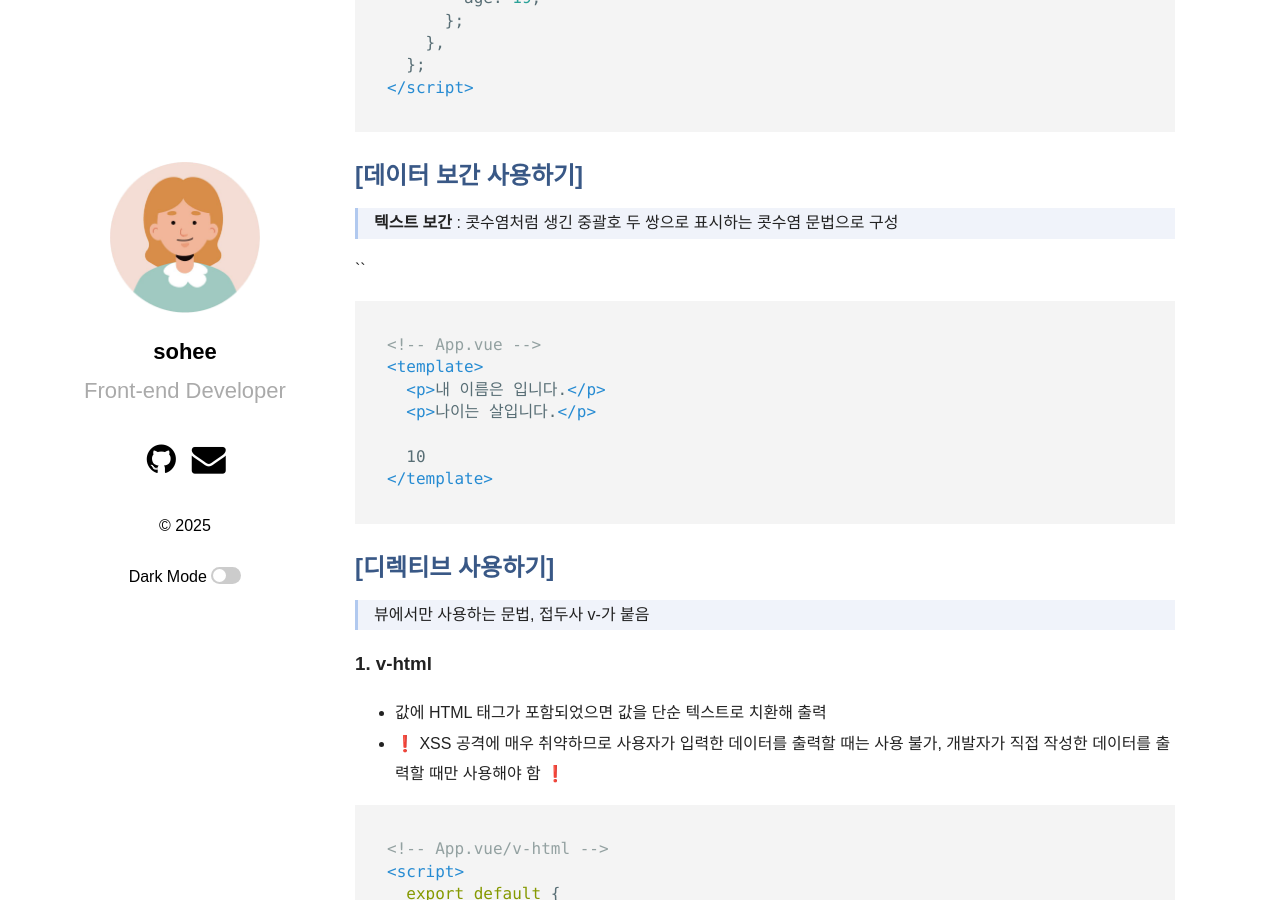
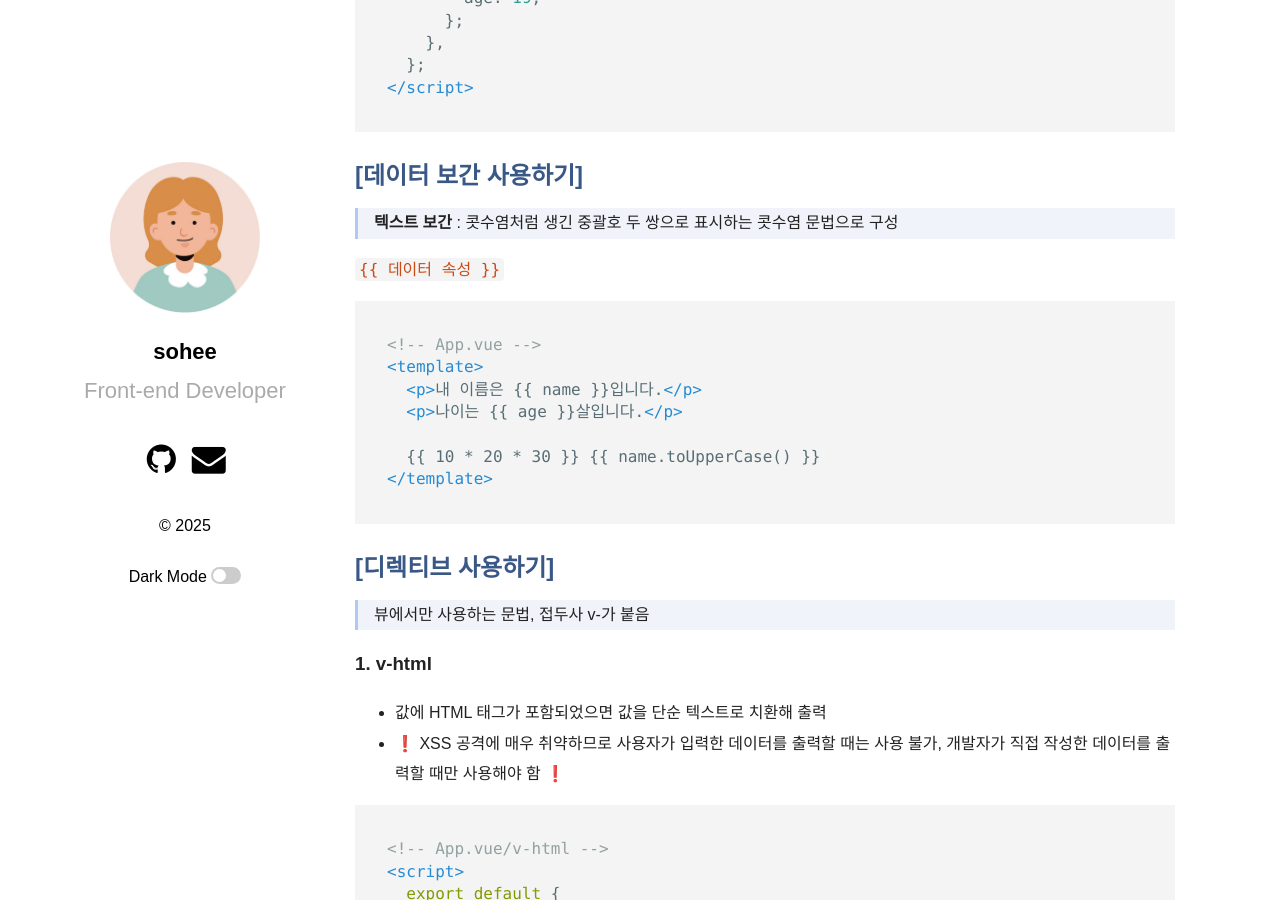
Before and after one commit to shkim00216/shkim00216.github.io, a Jekyll site: the page built from _posts/2025-10-01-vue2.md, in a window 1280 px wide and 900 px high, scrolled down 5445 px. Built offline with Jekyll 4.4.1, drawn with Linux system fonts in a browser that asks for light colours; some web fonts are replaced; some of the changed text lies outside the part shown.

Commit message:
Update 2025-10-01-vue2.md

````diff
--- a/_posts/2025-10-01-vue2.md
+++ b/_posts/2025-10-01-vue2.md
@@ -221,15 +221,16 @@ createApp({
 
 > **텍스트 보간** : 콧수염처럼 생긴 중괄호 두 쌍으로 표시하는 콧수염 문법으로 구성
 
-`{{ 데이터 속성 }}`
+`{% raw %}{{ 데이터 속성 }}{% endraw %}`
 
 ```html
 <!-- App.vue -->
 <template>
-  <p>내 이름은 {{ name }}입니다.</p>
-  <p>나이는 {{ age }}살입니다.</p>
+  <p>내 이름은 {% raw %}{{ name }}{% endraw %}입니다.</p>
+  <p>나이는 {% raw %}{{ age }}{% endraw %}살입니다.</p>
 
-  {{ 10 * 20 * 30 }} {{ name.toUpperCase() }}
+  {% raw %}{{ 10 * 20 * 30 }}{% endraw %} {% raw %}{{ name.toUpperCase() }}{%
+  endraw %}
 </template>
 ```
 
@@ -294,11 +295,11 @@ createApp({
 </script>
 
 <template>
-  <div v-pre>{{ message }}</div>
+  <div v-pre>{% raw %}{{ message }}{% endraw %}</div>
 </template>
 
 <!-- 결과 -->
-<!-- {{ message }} -->
+<!-- {% raw %}{{ message }}{% endraw %} -->
 ```
 
 ### 4. v-bind
@@ -408,7 +409,7 @@ createApp({
 </head>
 <body>
   <div id="app">
-    <h1 v-cloak>{{ message }}</h1>
+    <h1 v-cloak>{% raw %}{{ message }}{% endraw %}</h1>
   </div>
   <script src="https://unpkg.com/vue@3/dist/vue.global.js"></script>
   <script>
@@ -490,7 +492,8 @@ v-for="(값, 키, 인덱스) in 객체" key="고유값"
   <h1>user 데이터의 반복 결과</h1>
   <ul>
     <li v-for="(value, key, index) in user" :key="index">
-      {{ index }}: {{ key }} : {{ value }}
+      {% raw %}{{ index }}{% endraw %}: {% raw %}{{ key }}{% endraw %} : {% raw
+      %}{{ value }}{% endraw %}
     </li>
   </ul>
 </template>
@@ -747,7 +750,7 @@ v-for="(값, 키, 인덱스) in 객체" key="고유값"
 
 <template>
   <!-- 한 번 렌더링 후 렌더링되지 않음 -->
-  <h1 v-once>{{ number }}</h1>
+  <h1 v-once>{% raw %}{{ number }}{% endraw %}</h1>
   <button type="button" @click="increasement">증가</button>
 </template>
 ```
@@ -776,9 +779,9 @@ v-for="(값, 키, 인덱스) in 객체" key="고유값"
 <template>
   <!-- 이름과 성별 변경만 다시 렌더링됨 -->
   <div v-memo="[name, gender]">
-    <p>이름: {{ name }}</p>
-    <p>성별: {{ gender }}</p>
-    <p>나이: {{ age }}</p>
+    <p>이름: {% raw %}{{ name }}{% endraw %}</p>
+    <p>성별: {% raw %}{{ gender }}{% endraw %}</p>
+    <p>나이: {% raw %}{{ age }}{% endraw %}</p>
   </div>
   <button @click="name = '영희'">이름 변경</button>
   <button @click="gender = '여자'">성별 변경</button>
@@ -1080,7 +1083,7 @@ v-for="(값, 키, 인덱스) in 객체" key="고유값"
 <template>
   <!-- v-model 디렉티브 대신 input 이벤트로 함수 호출 -->
   <input type="text" v-model="message" @input="onChangeHandler($event)" />
-  {{ message }}
+  {% raw %}{{ message }}{% endraw %}
 </template>
 ```
 
@@ -1117,7 +1120,7 @@ v-for="(값, 키, 인덱스) in 객체" key="고유값"
     <option value="banana">바나나</option>
     <option value="apple">사과</option>
   </select>
-  가격: {{ price }}원
+  가격: {% raw %}{{ price }}{% endraw %}원
 </template>
 ```
 
@@ -1204,8 +1207,8 @@ v-for="(값, 키, 인덱스) in 객체" key="고유값"
 
 <template>
   <!-- 콘솔에는 한 번만 찍힘 => 데이터 값이 변경되기 전까지 캐싱된 값을 보여줌 -->
-  <h1>{{ fullName }}</h1>
-  <h1>{{ fullName }}</h1>
+  <h1>{% raw %}{{ fullName }}{% endraw %}</h1>
+  <h1>{% raw %}{{ fullName }}{% endraw %}</h1>
 </template>
 ```
 
@@ -1231,7 +1234,7 @@ v-for="(값, 키, 인덱스) in 객체" key="고유값"
 </script>
 
 <template>
-  <h1>{{ evenSum }}</h1>
+  <h1>{% raw %}{{ evenSum }}{% endraw %}</h1>
 </template>
 
 <!-- 결과 -->
@@ -1302,8 +1305,8 @@ v-for="(값, 키, 인덱스) in 객체" key="고유값"
 </script>
 
 <template>
-  <h1>{{ arr }}</h1>
-  <h1>{{ obj }}</h1>
+  <h1>{% raw %}{{ arr }}{% endraw %}</h1>
+  <h1>{% raw %}{{ obj }}{% endraw %}</h1>
   <button @click="arr.push(3)">배열 변경</button>
   <button @click="obj.age = 20">객체 변경</button>
 </template>
@@ -1370,7 +1373,7 @@ watch: {
 
 <template>
   <h1>{% raw %}{{ arr }}{% endraw %}</h1>
-  <h1>{{ obj }}</h1>
+  <h1>{% raw %}{{ obj }}{% endraw %}</h1>
   <button @click="arr.push(3)">배열 변경</button>
   <button @click="obj.age = 20">객체 변경</button>
 </template>
````
Also changed, not shown: other parts of _posts/2025-10-01-vue2.md (+2 -1 lines).
